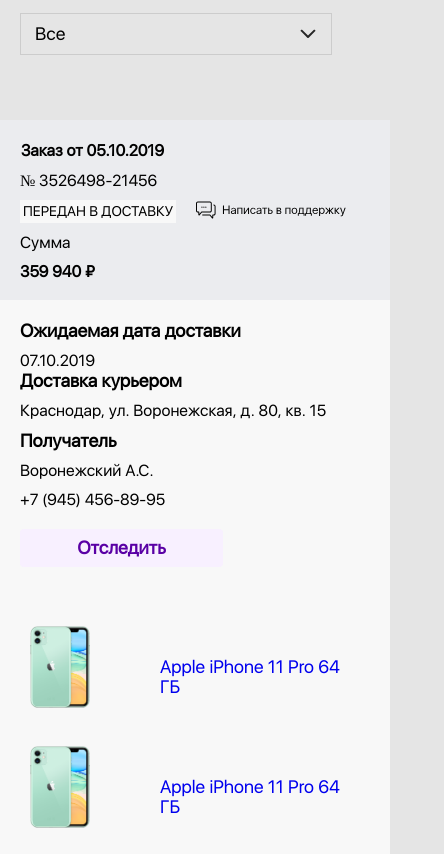
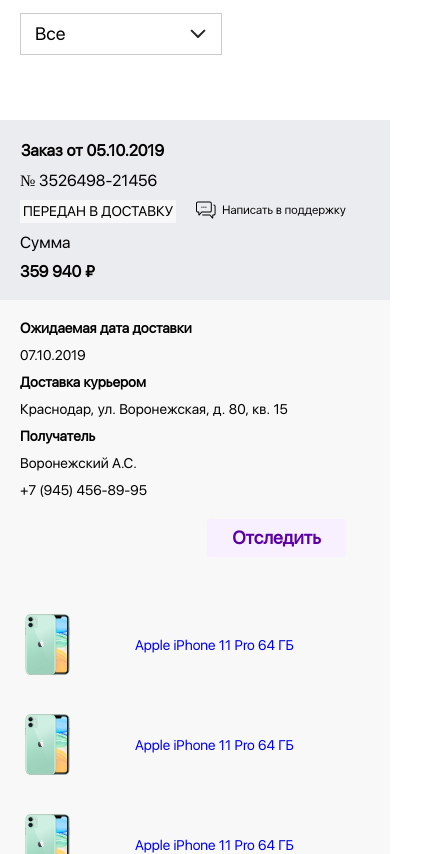
Before and after one commit to LisaIvchenko/Megapolis, a plain HTML site: page index.html in a window 390 px wide. Shown: the part 219-1073 px from the top of the page, 444 px wide, since content can reach past the window. Drawn offline with nearby package versions, Linux system fonts and the light colour scheme.

Commit message:
added more flexibility

```diff
--- a/index.html
+++ b/index.html
@@ -338,7 +338,7 @@
             </div>
         </div>
         <div class="footer-info">
-            <img class="logo-svg" src="assets/megapolis-logo.svg" alt="Megapolis">
+            <img class="logo-svg footer-logo" src="assets/megapolis-logo.svg" alt="Megapolis">
             <a href="#" class="meta"> © 2019 Megapolis | Политика конфиденциальности</a>
             <div class="meta-mobile">
                 <a href="#" class="policy">Политика конфиденциальности</a>
--- a/mobile.css
+++ b/mobile.css
@@ -115,6 +115,12 @@
         margin-left: 20px;
         margin-top: 0;
     }
+
+    .ordered-product-link {
+        font-family: SF UI Display;
+        font-size: 14px;
+        line-height: 17px;
+    }
 }
 
 @media screen and (max-width: 733px) {
@@ -136,7 +142,7 @@
 
     .order-product-card {
         width: 90%;
-        height: 100px;
+        height: 80px;
         display: flex;
         flex-direction: row;
         flex-wrap: nowrap;
@@ -145,10 +151,11 @@
 
     .product-photo {
         object-fit: contain;
+        height: 75px;
     }
 
     .ordered-product-link {
-        margin-top: 40px;
+        margin-top: 30px;
         margin-left: 50px;
 
     }
@@ -306,3 +313,66 @@
     }
 
 }
+
+@media screen and (max-width: 414px) {
+    .expected-date-heading,
+    .expected-date,
+    .delivery-state,
+    .delivery-address,
+    .reciever-heading,
+    .reciever,
+    .reciever-phone {
+        font-family: SF UI Display;
+        font-size: 14px;
+        line-height: 17px;
+    }
+
+    .track-link-right {
+        width: 115px;
+        padding: 12px 12px;
+        align-self: flex-end;
+        margin-right: 25px;
+
+    }
+
+    .footer-logo {
+        display: none;
+    }
+
+    .meta-mobile {
+        margin-top: 25px;
+    }
+
+    .dropdown,
+    .option {
+        width: 200px;
+    }
+
+
+}
+
+@media screen and (max-width: 370px) {
+
+    .order-state-support {
+        position: relative;
+        display: flex;
+        justify-content: flex-start;
+        flex-direction: column;
+        flex-wrap: wrap;
+    }
+
+    .suport-svg {
+        margin-top: 10px;
+    }
+
+    .order-card-header {
+        height: 200px;
+    }
+
+    .products-list {
+        overflow: auto;
+    }
+
+
+
+}
--- a/styles.css
+++ b/styles.css
@@ -16,9 +16,6 @@ a {
     text-decoration: none;
 }
 
-body {
-    background: #E5E5E5;
-}
 
 .header {
     background: #1F1F1F;
@@ -374,8 +371,13 @@ body {
     flex-direction: column;
 }
 
-.expected-date-heading {
+.delivery-info-right {
+    margin-top: 10px;
+    display: flex;
+    flex-direction: column;
 }
+
+
 
 .expected-date-heading,
 .delivery-state,
```
